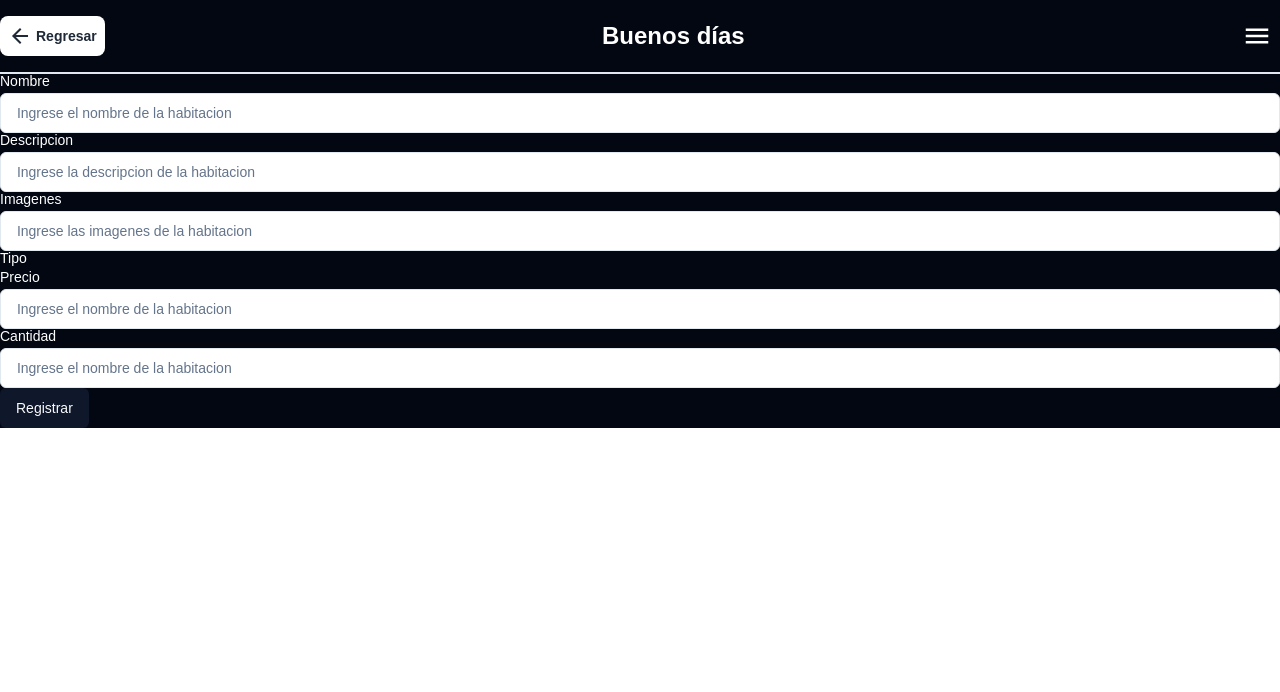
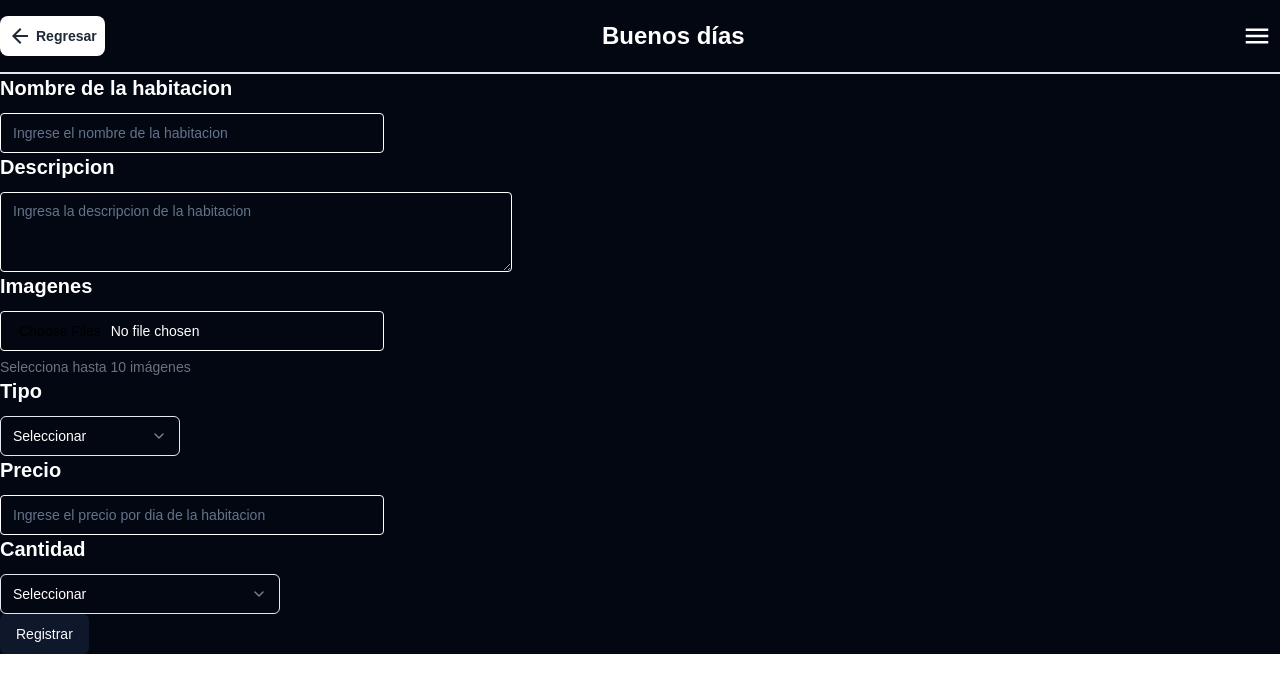
Before and after one commit to JhosepTM/babels-frontend, a React (Vite) app: page /formrooms in a window 1280 px wide. Shown: the top 692 px of the page. Built offline with nearby package versions, Linux system fonts and the light colour scheme.

Commit message:
creando el formulario para subir nuevos cuartos

```diff
--- /dev/null
+++ b/src/components/ui/textarea.tsx
@@ -0,0 +1,24 @@
+import * as React from "react"
+
+import { cn } from "@/lib/utils"
+
+export interface TextareaProps
+  extends React.TextareaHTMLAttributes<HTMLTextAreaElement> {}
+
+const Textarea = React.forwardRef<HTMLTextAreaElement, TextareaProps>(
+  ({ className, ...props }, ref) => {
+    return (
+      <textarea
+        className={cn(
+          "flex min-h-[80px] w-full rounded-md border border-input bg-background px-3 py-2 text-sm ring-offset-background placeholder:text-muted-foreground focus-visible:outline-none focus-visible:ring-2 focus-visible:ring-ring focus-visible:ring-offset-2 disabled:cursor-not-allowed disabled:opacity-50",
+          className
+        )}
+        ref={ref}
+        {...props}
+      />
+    )
+  }
+)
+Textarea.displayName = "Textarea"
+
+export { Textarea }
--- a/src/pages/FormRoomPage/FormPage.tsx
+++ b/src/pages/FormRoomPage/FormPage.tsx
@@ -1,62 +1,117 @@
-import Header from "@/components/ui/Header"
+import Header from "@/components/ui/Header";
 import { Button } from "@/components/ui/button";
-import { Label }  from "@/components/ui/label"
-import { Input }  from "@/components/ui/input"
+import { Label } from "@/components/ui/label";
+import { Input } from "@/components/ui/input";
+import {
+  Select,
+  SelectContent,
+  SelectGroup,
+  SelectItem,
+  SelectLabel,
+  SelectTrigger,
+  SelectValue,
+} from "@/components/ui/select";
+import { Textarea } from "@/components/ui/textarea";
 
+const customInputStyle = {
+  backgroundColor: "transparent",
+  color: "white",
+  border: "1px solid white",
+  borderRadius: "4px",
+  padding: "8px 12px",
+};
 
+const customSelectStyle = {
+  color: "white",
+  backgroundColor: "transparent", // Added this line
+};
 
-
-
-const frameworks = [
-  {
-    value: "next.js",
-    label: "Next.js",
-  },
-  {
-    value: "sveltekit",
-    label: "SvelteKit",
-  },
-  {
-    value: "nuxt.js",
-    label: "Nuxt.js",
-  },
-  {
-    value: "remix",
-    label: "Remix",
-  },
-  {
-    value: "astro",
-    label: "Astro",
-  },
-]
-
-
-export const FormPage = () =>{
-
-  return(
-  <div className="bg-gray-950">
+export const FormPage = () => {
+  return (
+    <div className="bg-gray-950">
       <Header showBackButton={true} backRoute="/madmin/rooms" />
       <div>
-       <Label className=""> Nombre</Label>
-       <Input type="nombre" placeholder=" Ingrese el nombre de la habitacion"/>
+        <div className="grid w-full max-w-sm items-center gap-1.5">
+          <Label htmlFor="name" className="text-white font-bold text-xl">
+            Nombre de la habitacion
+          </Label>
+          <Input
+            type="name"
+            id="name"
+            placeholder="Ingrese el nombre de la habitacion"
+            style={customInputStyle}
+          />
+        </div>
 
-       <Label className=""> Descripcion </Label>
-       <Input type="nombre" placeholder=" Ingrese la descripcion de la habitacion"/>
+        <div className="grid w-full max-w-lg items-center gap-1.5">
+          <Label htmlFor="description" className="text-white font-bold text-xl">
+            Descripcion
+          </Label>
+          <Textarea
+            placeholder="Ingresa la descripcion de la habitacion"
+            className="text-white"
+            style={customInputStyle}
+          />
+        </div>
 
-       <Label className=""> Imagenes </Label>
-       <Input type="nombre" placeholder=" Ingrese las imagenes de la habitacion"/>
+        <div className="grid w-full max-w-sm items-center gap-1.5">
+          <Label className="text-white font-bold text-xl">Imagenes</Label>
+          <Input id="pictures" type="file" accept="image/*" multiple style={customInputStyle} />
+          <span className="text-sm text-gray-500">
+            Selecciona hasta 10 imágenes
+          </span>
+        </div>
 
-       <Label className=""> Tipo </Label>
+        <div className="grid w-full max-w-sm items-center gap-1.5">
+          <Label className="text-white font-bold text-xl">Tipo</Label>
+          <Select>
+            <SelectTrigger className="w-[180px]" style={customSelectStyle}>
+              <SelectValue placeholder="Seleccionar" style={customSelectStyle} />
+            </SelectTrigger>
+            <SelectContent>
+              <SelectGroup>
+                <SelectLabel>Tipo de habitacion</SelectLabel>
+                <SelectItem value="apple">Basico</SelectItem>
+                <SelectItem value="banana">Medio</SelectItem>
+                <SelectItem value="blueberry">Gold</SelectItem>
+              </SelectGroup>
+            </SelectContent>
+          </Select>
+        </div>
 
-       <Label className=""> Precio </Label>
-       <Input type="nombre" placeholder=" Ingrese el nombre de la habitacion"/>
+        <div className="grid w-full max-w-sm items-center gap-1.5">
+          <Label className="text-white font-bold text-xl">Precio</Label>
+          <Input
+            type="price"
+            placeholder="Ingrese el precio por dia de la habitacion"
+            style={customInputStyle}
+          />
+        </div>
 
-       <Label className=""> Cantidad </Label>
-       <Input type="nombre" placeholder=" Ingrese el nombre de la habitacion"/>
+        <div className="grid w-full max-w-sm items-center gap-1.5">
+          <Label className="text-white font-bold text-xl">Cantidad</Label>
+          <Select>
+            <SelectTrigger className="w-[280px]" style={customSelectStyle}>
+              <SelectValue placeholder="Seleccionar" style={customSelectStyle} />
+            </SelectTrigger>
+            <SelectContent>
+              <SelectGroup>
+                <SelectLabel >Capacidad de personas en la habitacion</SelectLabel>
+                <SelectItem value="one">1 persona</SelectItem>
+                <SelectItem value="two">2 personas</SelectItem>
+                <SelectItem value="three">3 personas</SelectItem>
+                <SelectItem value="four">4 personas</SelectItem>
+                <SelectItem value="five">5 personas</SelectItem>
+                <SelectItem value="six">6 personas</SelectItem>
+              </SelectGroup>
+            </SelectContent>
+          </Select>
+        </div>
 
-       <Button>Registrar</Button>
+        <div>
+          <Button>Registrar</Button>
+        </div>
       </div>
-
-  </div>
+    </div>
   );
 };
```
